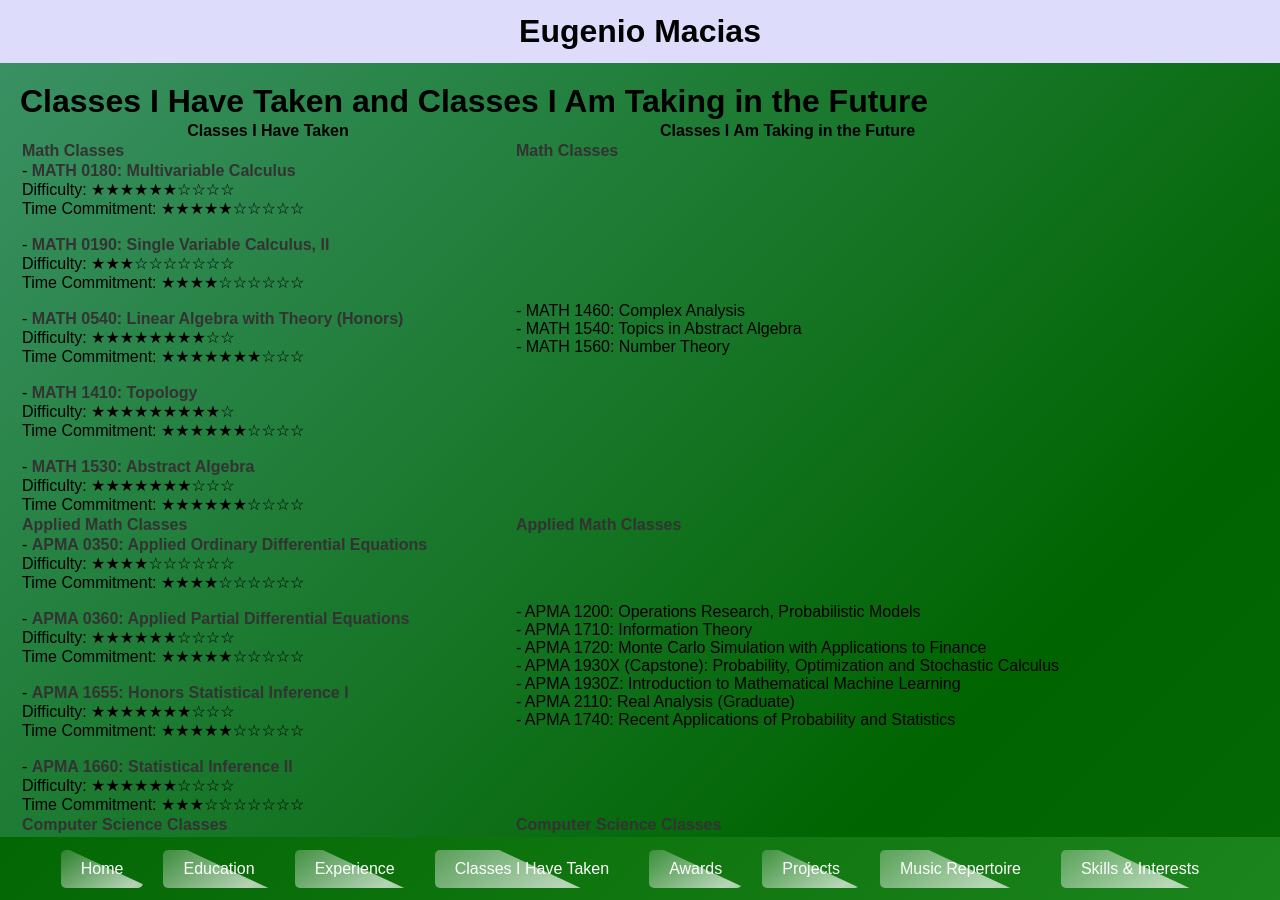
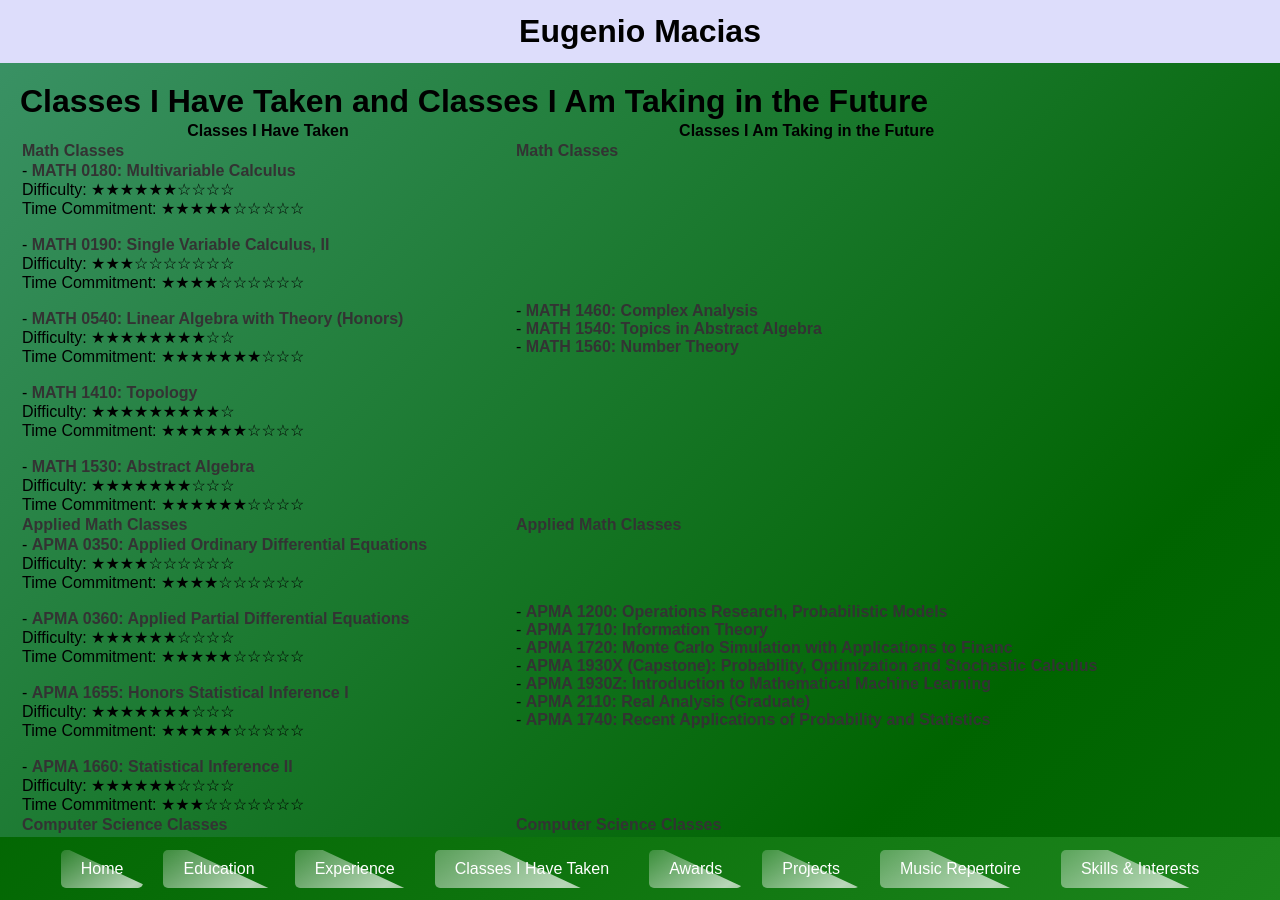
Before and after one commit to xXElGenio0203Xx/eugenio-macias.github.io, a Jekyll site: the page built from classes-i-have-taken.md, in a window 1280 px wide and 900 px high. Built offline with Jekyll 4.4.1, drawn with Linux system fonts in a browser that asks for light colours; some web fonts are replaced; some of the changed text lies outside the part shown.

Commit message:
Update classes-i-have-taken.md

```diff
--- a/classes-i-have-taken.md
+++ b/classes-i-have-taken.md
@@ -8,10 +8,10 @@ title: Classes I Have Taken
 | Classes I Have Taken | Classes I Am Taking in the Future |
 |----------------------|-----------------------------------|
 | **Math Classes**     | **Math Classes**                  |
-| - **MATH 0180: Multivariable Calculus**<br>  Difficulty: ★★★★★★☆☆☆☆<br> Time Commitment: ★★★★★☆☆☆☆☆<br><br>- **MATH 0190: Single Variable Calculus, II**<br> Difficulty: ★★★☆☆☆☆☆☆☆<br> Time Commitment: ★★★★☆☆☆☆☆☆<br><br>- **MATH 0540: Linear Algebra with Theory (Honors)**<br> Difficulty: ★★★★★★★★☆☆<br> Time Commitment: ★★★★★★★☆☆☆<br><br>- **MATH 1410: Topology**<br> Difficulty: ★★★★★★★★★☆<br> Time Commitment: ★★★★★★☆☆☆☆<br><br>- **MATH 1530: Abstract Algebra**<br> Difficulty: ★★★★★★★☆☆☆<br> Time Commitment: ★★★★★★☆☆☆☆<br> | - MATH 1460: Complex Analysis<br>- MATH 1540: Topics in Abstract Algebra<br>- MATH 1560: Number Theory<br><br> |
+| - **MATH 0180: Multivariable Calculus**<br>  Difficulty: ★★★★★★☆☆☆☆<br> Time Commitment: ★★★★★☆☆☆☆☆<br><br>- **MATH 0190: Single Variable Calculus, II**<br> Difficulty: ★★★☆☆☆☆☆☆☆<br> Time Commitment: ★★★★☆☆☆☆☆☆<br><br>- **MATH 0540: Linear Algebra with Theory (Honors)**<br> Difficulty: ★★★★★★★★☆☆<br> Time Commitment: ★★★★★★★☆☆☆<br><br>- **MATH 1410: Topology**<br> Difficulty: ★★★★★★★★★☆<br> Time Commitment: ★★★★★★☆☆☆☆<br><br>- **MATH 1530: Abstract Algebra**<br> Difficulty: ★★★★★★★☆☆☆<br> Time Commitment: ★★★★★★☆☆☆☆<br> | - **MATH 1460: Complex Analysis**<br>- **MATH 1540: Topics in Abstract Algebra**<br>- **MATH 1560: Number Theory**<br><br> |
 | **Applied Math Classes** | **Applied Math Classes** |
-| - **APMA 0350: Applied Ordinary Differential Equations**<br> Difficulty: ★★★★☆☆☆☆☆☆<br> Time Commitment: ★★★★☆☆☆☆☆☆<br><br>- **APMA 0360: Applied Partial Differential Equations**<br> Difficulty: ★★★★★★☆☆☆☆<br> Time Commitment: ★★★★★☆☆☆☆☆<br><br>- **APMA 1655: Honors Statistical Inference I**<br> Difficulty: ★★★★★★★☆☆☆<br> Time Commitment: ★★★★★☆☆☆☆☆<br><br>- **APMA 1660: Statistical Inference II**<br> Difficulty: ★★★★★★☆☆☆☆<br> Time Commitment: ★★★☆☆☆☆☆☆☆<br> | - APMA 1200: Operations Research, Probabilistic Models<br>- APMA 1710: Information Theory<br>- APMA 1720: Monte Carlo Simulation with Applications to Finance<br>- APMA 1930X (Capstone): Probability, Optimization and Stochastic Calculus<br>- APMA 1930Z: Introduction to Mathematical Machine Learning<br>- APMA 2110: Real Analysis (Graduate)<br>- APMA 1740: Recent Applications of Probability and Statistics<br><br> |
+| - **APMA 0350: Applied Ordinary Differential Equations**<br> Difficulty: ★★★★☆☆☆☆☆☆<br> Time Commitment: ★★★★☆☆☆☆☆☆<br><br>- **APMA 0360: Applied Partial Differential Equations**<br> Difficulty: ★★★★★★☆☆☆☆<br> Time Commitment: ★★★★★☆☆☆☆☆<br><br>- **APMA 1655: Honors Statistical Inference I**<br> Difficulty: ★★★★★★★☆☆☆<br> Time Commitment: ★★★★★☆☆☆☆☆<br><br>- **APMA 1660: Statistical Inference II**<br> Difficulty: ★★★★★★☆☆☆☆<br> Time Commitment: ★★★☆☆☆☆☆☆☆<br> | - **APMA 1200: Operations Research, Probabilistic Models**<br>- **APMA 1710: Information Theory**<br>- **APMA 1720: Monte Carlo Simulation with Applications to Financ**<br>- **APMA 1930X (Capstone): Probability, Optimization and Stochastic Calculus**<br>- **APMA 1930Z: Introduction to Mathematical Machine Learning**<br>- **APMA 2110: Real Analysis (Graduate)**<br>- **APMA 1740: Recent Applications of Probability and Statistics**<br><br> |
 | **Computer Science Classes** | **Computer Science Classes** |
-| - **CSCI 0170: Computer Science, An Integrated Introduction**<br> Difficulty: ★★★★★★★★☆☆<br> Time Commitment: ★★★★★★★★★☆<br><br>- **CSCI 0200: Programming Design, Data Structures & Algorithms**<br> Difficulty: ★★★★★★★☆☆☆<br> Time Commitment: ★★★★★★★★☆☆<br><br>- **CSCI 0330: Introduction to Computer Systems**<br> Difficulty: ★★★★★★★★☆☆<br> Time Commitment: ★★★★★★★★★★<br><br>- **CSCI 1515: Applied Cryptography**<br> Difficulty: ★★★★★★★☆☆☆<br> Time Commitment: ★★★★★★★☆☆☆<br> | - CSCI 1010: Theory of Computation<br>- CSCI 1411: Artificial Intelligence<br>- CSCI 1420: Machine Learning<br>- CSCI 1440: Algorithmic Game Theory<br>- CSCI 1470: Deep Learning<br>- CSCI 1570: Design and Analysis of Algorithms<br>- CSCI 1951A: Data Science<br>- CSCI 1951L: Blockchains and Cryptocurrencies<br>- CSCI 1952Q: Algorithmic Aspects of Machine Learning<br><br> |
+| - **CSCI 0170: Computer Science, An Integrated Introduction**<br> Difficulty: ★★★★★★★★☆☆<br> Time Commitment: ★★★★★★★★★☆<br><br>- **CSCI 0200: Programming Design, Data Structures & Algorithms**<br> Difficulty: ★★★★★★★☆☆☆<br> Time Commitment: ★★★★★★★★☆☆<br><br>- **CSCI 0330: Introduction to Computer Systems**<br> Difficulty: ★★★★★★★★☆☆<br> Time Commitment: ★★★★★★★★★★<br><br>- **CSCI 1515: Applied Cryptography**<br> Difficulty: ★★★★★★★☆☆☆<br> Time Commitment: ★★★★★★★☆☆☆<br> | - **CSCI 1010: Theory of Computation **<br>- **CSCI 1411: Artificial Intelligence**<br>- **CSCI 1420: Machine Learning**<br>- **CSCI 1440: Algorithmic Game Theory**<br>- **CSCI 1470: Deep Learning**<br>- **CSCI 1570: Design and Analysis of Algorithms**<br>- **CSCI 1951A: Data Science**<br>- **CSCI 1951L: Blockchains and Cryptocurrencies**<br>- **CSCI 1952Q: Algorithmic Aspects of Machine Learning**<br><br> |
 | **Other Areas** | **Economics** |
-| - **ECON 1210: Intermediate Macroeconomics**<br> Difficulty: ★★★★☆☆☆☆☆☆<br> Time Commitment: ★★★★★☆☆☆☆☆<br><br>- **ECON 1620: Introduction to Econometrics**<br> Difficulty: ★★★★☆☆☆☆☆☆<br> Time Commitment: ★★★★★★☆☆☆☆<br><br>- **GRMN 0300: Intermediate German I**<br> Difficulty: ★★★☆☆☆☆☆☆☆<br> Time Commitment: ★★★☆☆☆☆☆☆☆<br><br>- **GRMN 0400: Intermediate German II (WRIT)**<br> Difficulty: ★★★★☆☆☆☆☆☆<br> Time Commitment: ★★★★☆☆☆☆☆☆<br><br>- **MUSC 0810: Strings I (AMP)**<br> Difficulty: ★★★☆☆☆☆☆☆☆<br> Time Commitment: ★★☆☆☆☆☆☆☆☆<br><br>- **MUSC 0810: Strings II (AMP)**<br> Difficulty: ★★★★☆☆☆☆☆☆<br> Time Commitment: ★★☆☆☆☆☆☆☆☆<br><br>- **PHIL 0640: Logic**<br> Difficulty: ★★★★★★☆☆☆☆<br> Time Commitment: ★★★★☆☆☆☆☆☆<br> | - ECON 1630: Mathematical Econometrics<br><br> |
+| - **ECON 1210: Intermediate Macroeconomics**<br> Difficulty: ★★★★☆☆☆☆☆☆<br> Time Commitment: ★★★★★☆☆☆☆☆<br><br>- **ECON 1620: Introduction to Econometrics**<br> Difficulty: ★★★★☆☆☆☆☆☆<br> Time Commitment: ★★★★★★☆☆☆☆<br><br>- **GRMN 0300: Intermediate German I**<br> Difficulty: ★★★☆☆☆☆☆☆☆<br> Time Commitment: ★★★☆☆☆☆☆☆☆<br><br>- **GRMN 0400: Intermediate German II (WRIT)**<br> Difficulty: ★★★★☆☆☆☆☆☆<br> Time Commitment: ★★★★☆☆☆☆☆☆<br><br>- **MUSC 0810: Strings I (AMP)**<br> Difficulty: ★★★☆☆☆☆☆☆☆<br> Time Commitment: ★★☆☆☆☆☆☆☆☆<br><br>- **MUSC 0810: Strings II (AMP)**<br> Difficulty: ★★★★☆☆☆☆☆☆<br> Time Commitment: ★★☆☆☆☆☆☆☆☆<br><br>- **PHIL 0640: Logic**<br> Difficulty: ★★★★★★☆☆☆☆<br> Time Commitment: ★★★★☆☆☆☆☆☆<br> | -**ECON 1630: Mathematical Econometrics**<br><br> |
```
